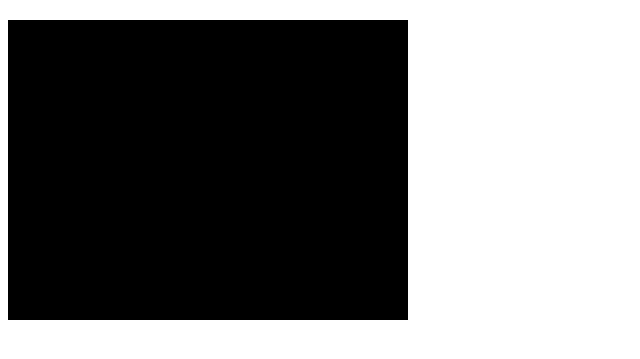
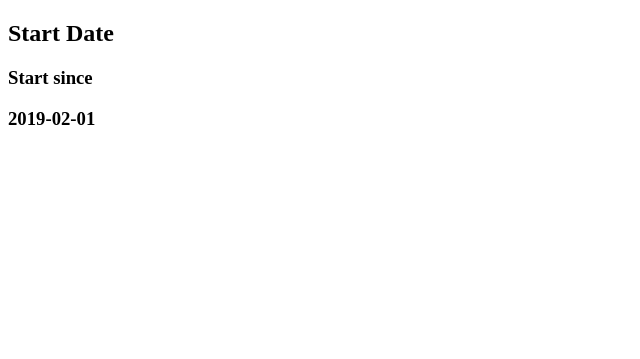
Before and after one commit to iknowSteven/iknowSteven.github.io, a Jekyll site: the page built from index.md, in a window 1280 px wide. Shown: the top 359 px of the page, without its empty margins (0-640 px from the left). Built offline with Jekyll 4.4.1, drawn with Linux system fonts in a browser that asks for light colours; our own code applies the rules of GitHub Pages for plain Markdown files.

Commit message:
no message

```diff
--- a/assets/css/countdown.css
+++ b/assets/css/countdown.css
@@ -1,5 +1,5 @@
 .countdown_container {
     width: 400px;
     height: 300px;
-    background-color: rgba(0, 0, 0, 60);
+    border-color: #2aa198;
 }
--- a/assets/js/src/countdown.js
+++ b/assets/js/src/countdown.js
@@ -1,4 +1,3 @@
-<script>
 var countDownSince = document.getElementsByClassName("countdown_since");
 var countDownDate = new Date(countDownSince).getTime();
 
@@ -16,4 +15,3 @@ var x = setInterval(function() {
         document.getElementById("demo").innerHTML = "EXPIRED";
     }
 }, 1000);
-</script>
```
